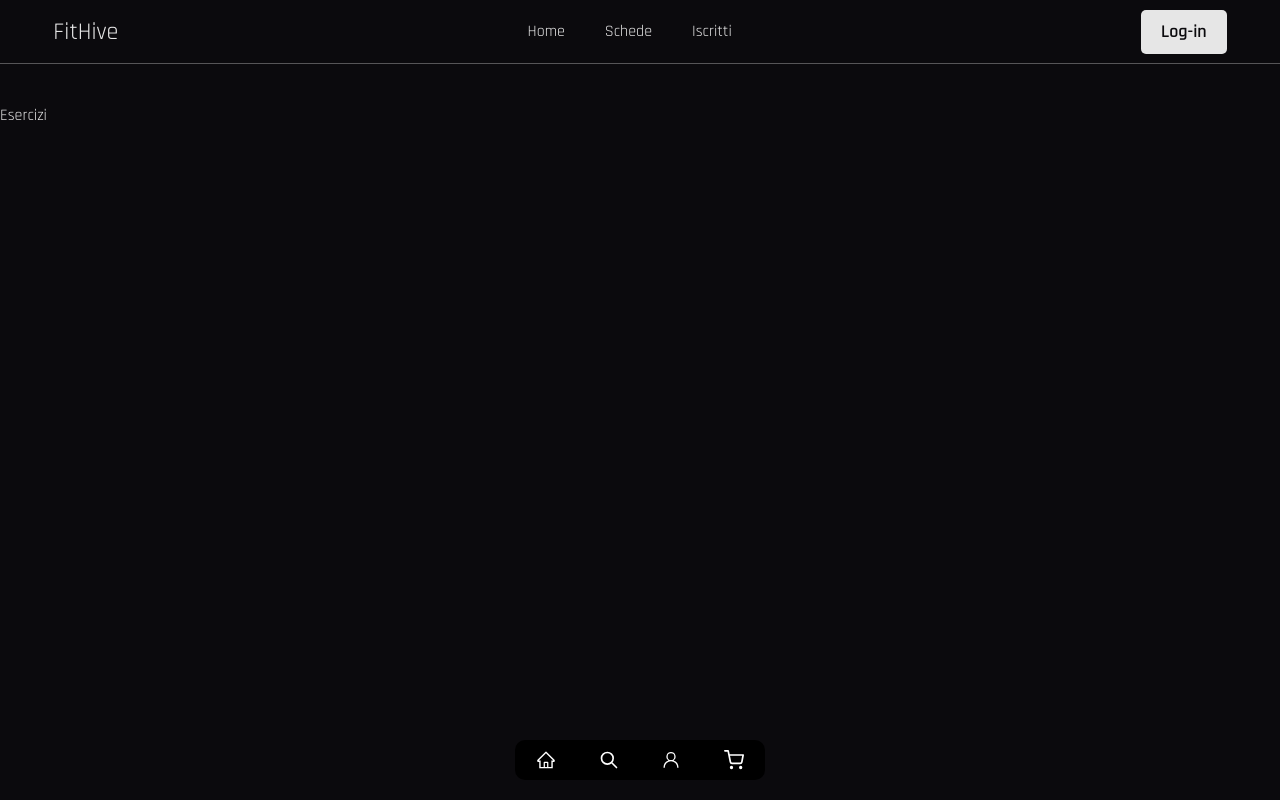
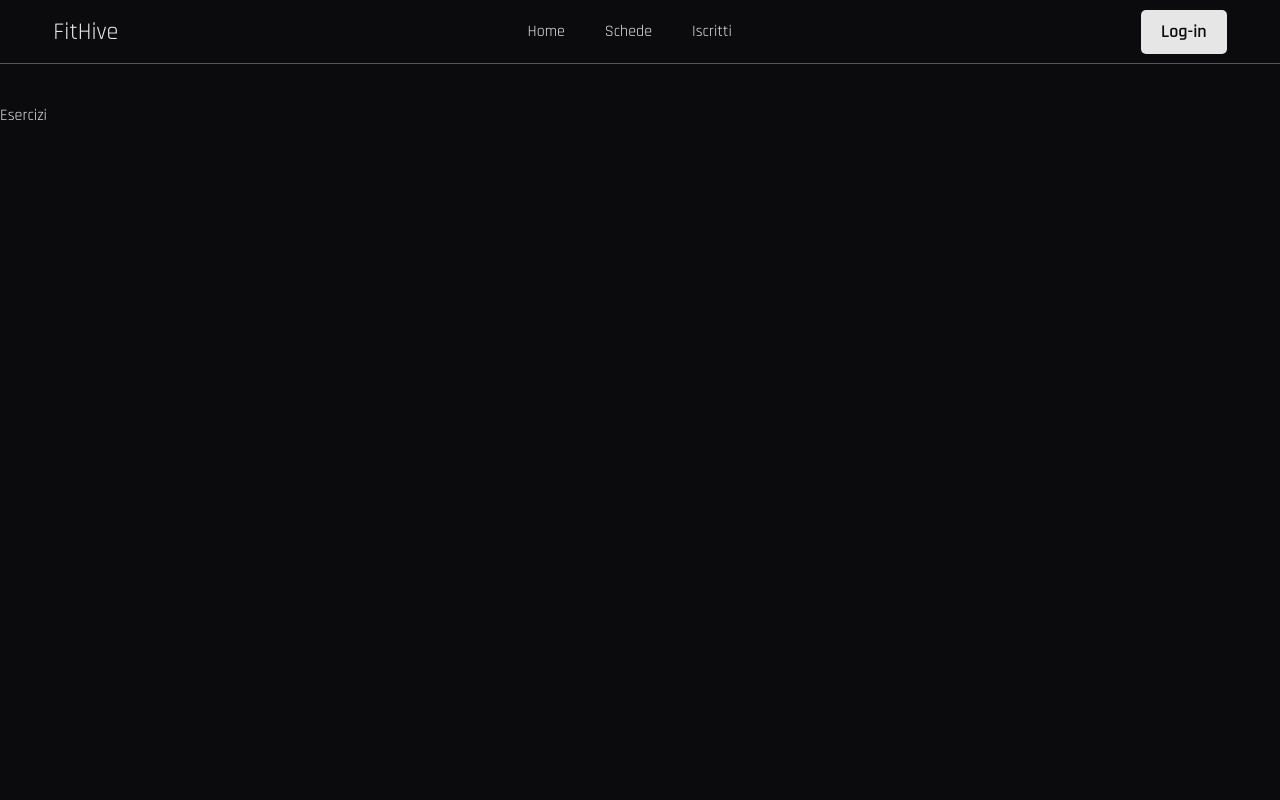
Before and after one commit to Angeloamenta/FitHive, a React (Vite) app: page /utente/1/1/giorno/1 in a window 1280 px wide. Built offline with nearby package versions, Linux system fonts and the light colour scheme.

Commit message:
edit home and button

```diff
--- a/src/components/BottomNav.jsx
+++ b/src/components/BottomNav.jsx
@@ -1,26 +1,33 @@
 import React from 'react';
+import { Link } from 'react-router-dom';
 import styled from 'styled-components';
+import { Navigate, useNavigate } from "react-router";
+
+
+
 
 const BottonNav = () => {
+
+    const navigate = useNavigate();
+
+    const goBack = ()=> {
+     navigate(-1);
+    }
+
   return (
     <StyledWrapper>
-      <div className="button-container">
-        <button className="button">
+      <div className=" flex md:hidden button-container">
+        <Link to="/" className="button">
           <svg className="icon" stroke="currentColor" fill="currentColor" strokeWidth={0} viewBox="0 0 1024 1024" height="1em" width="1em" xmlns="http://www.w3.org/2000/svg">
             <path d="M946.5 505L560.1 118.8l-25.9-25.9a31.5 31.5 0 0 0-44.4 0L77.5 505a63.9 63.9 0 0 0-18.8 46c.4 35.2 29.7 63.3 64.9 63.3h42.5V940h691.8V614.3h43.4c17.1 0 33.2-6.7 45.3-18.8a63.6 63.6 0 0 0 18.7-45.3c0-17-6.7-33.1-18.8-45.2zM568 868H456V664h112v204zm217.9-325.7V868H632V640c0-22.1-17.9-40-40-40H432c-22.1 0-40 17.9-40 40v228H238.1V542.3h-96l370-369.7 23.1 23.1L882 542.3h-96.1z" />
           </svg>
-        </button>
-        <button className="button">
-          <svg className="icon" stroke="currentColor" fill="none" strokeWidth={2} viewBox="0 0 24 24" aria-hidden="true" height="1em" width="1em" xmlns="http://www.w3.org/2000/svg">
-            <path strokeLinecap="round" strokeLinejoin="round" d="M21 21l-6-6m2-5a7 7 0 11-14 0 7 7 0 0114 0z" />
-          </svg>
-        </button>
-        <button className="button">
+        </Link>
+        <Link to="/iscritti" className="button">
           <svg className="icon" stroke="currentColor" fill="currentColor" strokeWidth={0} viewBox="0 0 24 24" height="1em" width="1em" xmlns="http://www.w3.org/2000/svg">
             <path d="M12 2.5a5.5 5.5 0 0 1 3.096 10.047 9.005 9.005 0 0 1 5.9 8.181.75.75 0 1 1-1.499.044 7.5 7.5 0 0 0-14.993 0 .75.75 0 0 1-1.5-.045 9.005 9.005 0 0 1 5.9-8.18A5.5 5.5 0 0 1 12 2.5ZM8 8a4 4 0 1 0 8 0 4 4 0 0 0-8 0Z" />
           </svg>
-        </button>
-        <button className="button">
+        </Link>
+        <button onClick={goBack} className="button">
           <svg className="icon" stroke="currentColor" fill="none" strokeWidth={2} viewBox="0 0 24 24" strokeLinecap="round" strokeLinejoin="round" height="1em" width="1em" xmlns="http://www.w3.org/2000/svg">
             <circle cx={9} cy={21} r={1} />
             <circle cx={20} cy={21} r={1} />
@@ -34,7 +41,7 @@ const BottonNav = () => {
 
 const StyledWrapper = styled.div`
   .button-container {
-    display: flex;
+
     background-color: black;
     width: 250px;
     height: 40px;
--- a/src/pages/Homepage.jsx
+++ b/src/pages/Homepage.jsx
@@ -1,7 +1,24 @@
+import { Link } from "react-router-dom"
+import Kettlebell from "../components/Kettlebell"
+import {Github} from "lucide-react"
+
+
+
 const Homepage = ()=> {
     return (
         <>
-        <h1>Homepage</h1>
+        <div className="hero">
+            <Kettlebell></Kettlebell>
+            {/* <div className="flex justify-center pb-4">
+                <Link to="/login"><button className="btn btn-orange">Login</button></Link>
+            </div> */}
+            <div className="flex justify-center items-center pb-5">
+                    <button className="text-xl btn-white">Log-in</button>
+                </div>
+            <div className=" flex justify-center items-center">
+                <p className="flex justify-center items-center">Created by Angelo Amenta <a className="p-2 my-3" href="https://github.com/Angeloamenta"><Github color="white" /></a></p>
+            </div>
+        </div>
         </>
     )
 }
```
